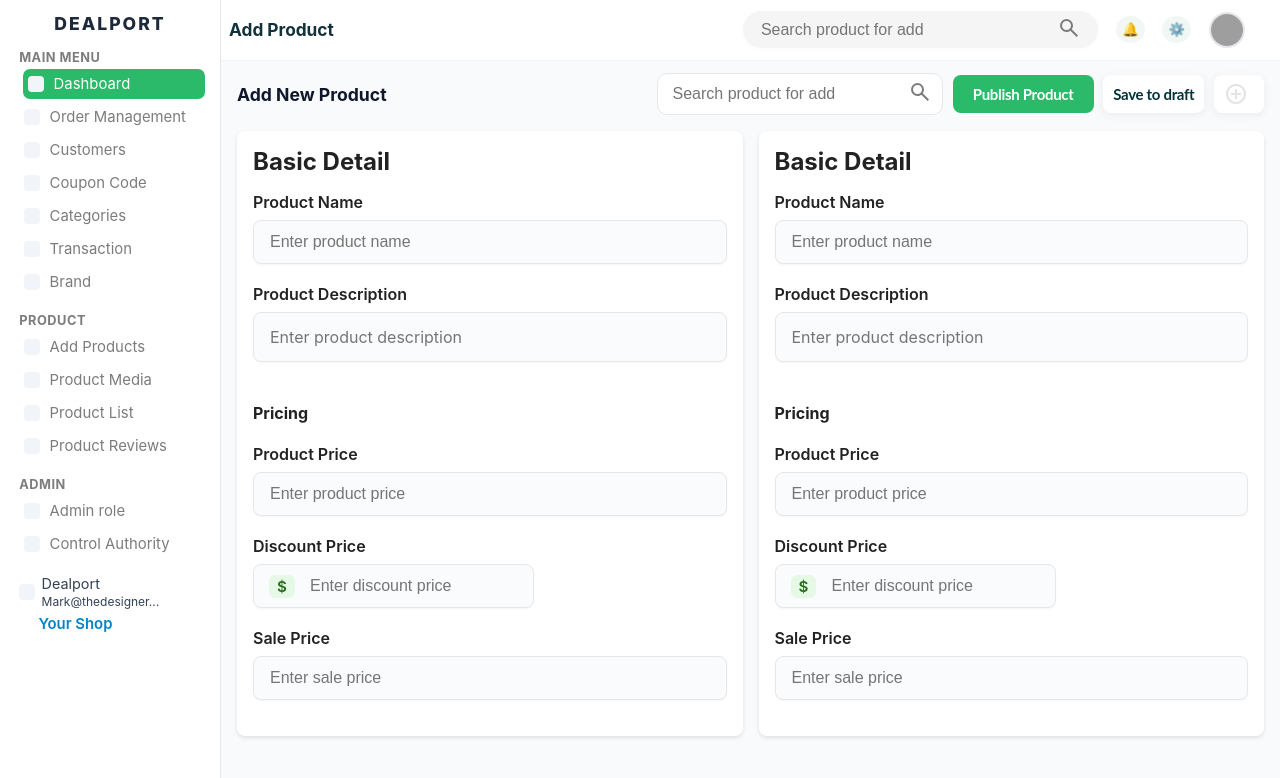
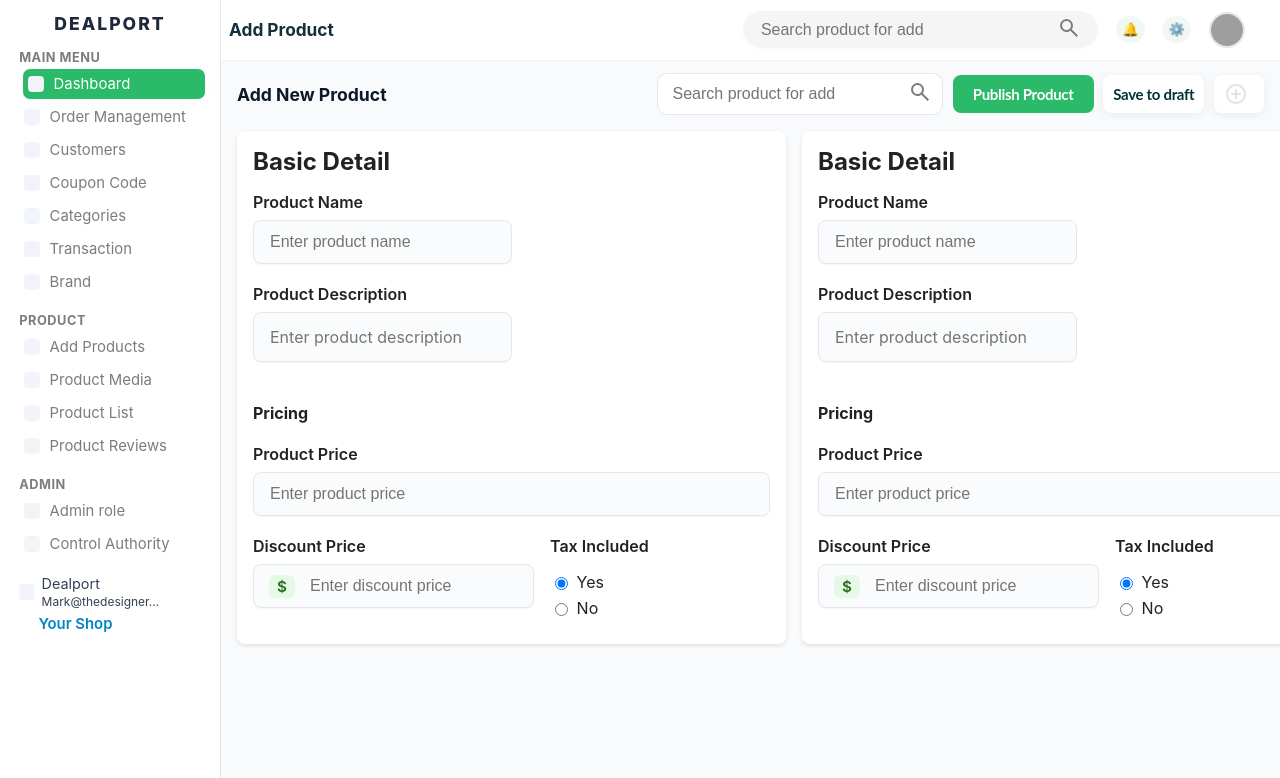
Before and after one commit to amandeep96001-beep/Frontend, a React (Create React App) app: page / in a window 1280 px wide. Shown: the top 778 px of the page. Built offline with nearby package versions, Linux system fonts and the light colour scheme; no server answers; grey boxes are pictures that could not be loaded.

Commit message:
working on component

```diff
--- /dev/null
+++ b/src/components/Form/RadioButton.module.css
@@ -0,0 +1,45 @@
+/* Styles for the RadioButton component */
+
+.radioGroup {
+  display: flex;
+  flex-direction: column;
+  align-items: flex-start;
+  gap: 0.35rem;
+}
+
+.radioLabel {
+  display: flex;
+  flex-direction: row;
+  align-items: center;
+  cursor: pointer;
+  font-size: 1rem;
+  color: #222;
+}
+
+.radioInput {
+  display: none;
+}
+
+.radioCustom {
+  width: 1rem;
+  height: 1rem;
+  border: 2px solid #2563eb;
+  border-radius: 50%;
+  margin-right: 0.5rem;
+  display: flex;
+  align-items: center;
+  justify-content: center;
+}
+
+.radioInput:checked + .radioCustom {
+  background-color: #2563eb;
+}
+
+.radioCustom::after {
+  content: '';
+  width: 0.5rem;
+  height: 0.5rem;
+  background-color: white;
+  border-radius: 50%;
+  display: block;
+}
--- a/src/features/dashboard/Add-Product/BasicDetail/BasicDetail.module.css
+++ b/src/features/dashboard/Add-Product/BasicDetail/BasicDetail.module.css
@@ -2,12 +2,41 @@
     display: flex;
     flex-direction: column;
     gap: 1rem;
-    width: 50;
+    width: 50%;
 }
 .basicDetailTitle {
 margin: 0;
 }
 .inputWrapper{
+    display: grid;
+    grid-template-columns: 1fr 220px;
+    gap: 1rem;
+    align-items: flex-start;
+}
+.inputContainer{
     display: flex;
-    gap: 1rem;
+    flex-direction: column;
+    gap: 0.5rem;
+    flex: 1;
+    align-items: flex-start;
 }
+
+.inputLabel{
+    margin: 0 0 0.5rem 0;
+    font-weight: 600;
+    color: #222;
+    font-size: 1rem;
+}
+
+.radioGroup {
+    display: flex;
+    flex-direction: column;
+    gap: 0.35rem;
+}
+
+.radioLabel {
+    display: flex;
+    align-items: center;
+    gap: 0.35rem;
+    cursor: pointer;
+}
--- a/src/features/dashboard/Add-Product/BasicDetail/BasicDetail.tsx
+++ b/src/features/dashboard/Add-Product/BasicDetail/BasicDetail.tsx
@@ -1,10 +1,13 @@
-
+import { useId, useState } from 'react';
 import MainCard from "../../../../components/Main-Card/MainCard";
 import InputField from "../../../../components/Form/InputField";
 import styles from './BasicDetail.module.css';
 
 
-const BasicDetail: React.FC = () => {
+const BasicDetail = () => {
+    const [taxIncluded, setTaxIncluded] = useState('yes');
+    const taxIncludedName = useId();
+
     return (
         <MainCard>
             <div className={styles.basicDetailContainer}>
@@ -18,9 +21,38 @@ const BasicDetail: React.FC = () => {
                 <h4>Pricing</h4>
                 <InputField label="Product Price" type="number" placeholder="Enter product price" />
                 <div className={styles.inputWrapper}>
-                    <InputField label="Discount Price" variant="discount" type="number" placeholder="Enter discount price" />
+                    <InputField
+                        label="Discount Price"
+                        variant="discount"
+                        type="number"
+                        placeholder="Enter discount price"
+                    />
+                    <div className={styles.inputContainer}>
+                        <h4 className={styles.inputLabel}>Tax Included</h4>
+                        <div className={styles.radioGroup}>
+                            <label className={styles.radioLabel}>
+                                <input
+                                    type="radio"
+                                    name={taxIncludedName}
+                                    value="yes"
+                                    checked={taxIncluded === 'yes'}
+                                    onChange={() => setTaxIncluded('yes')}
+                                />
+                                Yes
+                            </label>
+                            <label className={styles.radioLabel}>
+                                <input
+                                    type="radio"
+                                    name={taxIncludedName}
+                                    value="no"
+                                    checked={taxIncluded === 'no'}
+                                    onChange={() => setTaxIncluded('no')}
+                                />
+                                No
+                            </label>
+                        </div>
+                    </div>
                 </div>
-                <InputField label="Sale Price" type="number" placeholder="Enter sale price" />
             </div>
 
         </MainCard>
```
Also changed, not shown: src/components/Form/RadioButton.tsx (added, +32 -0 lines).
